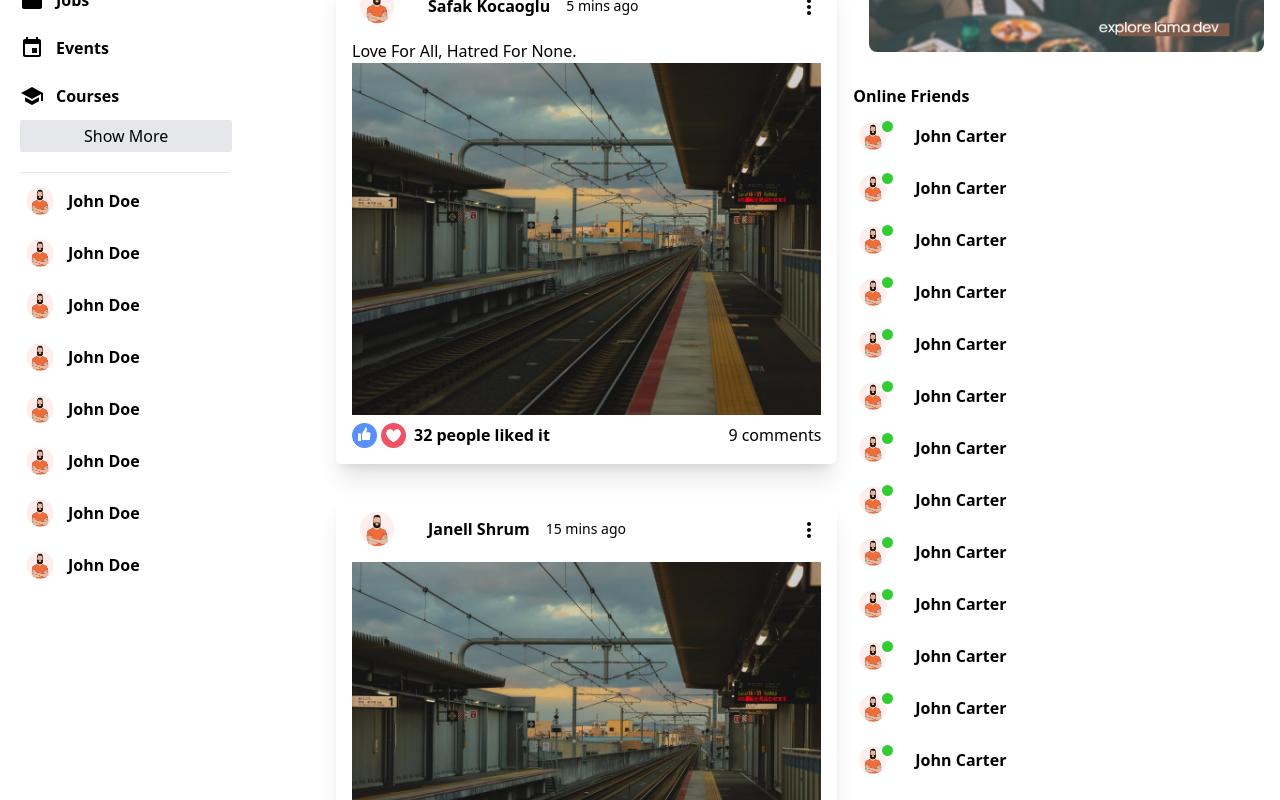
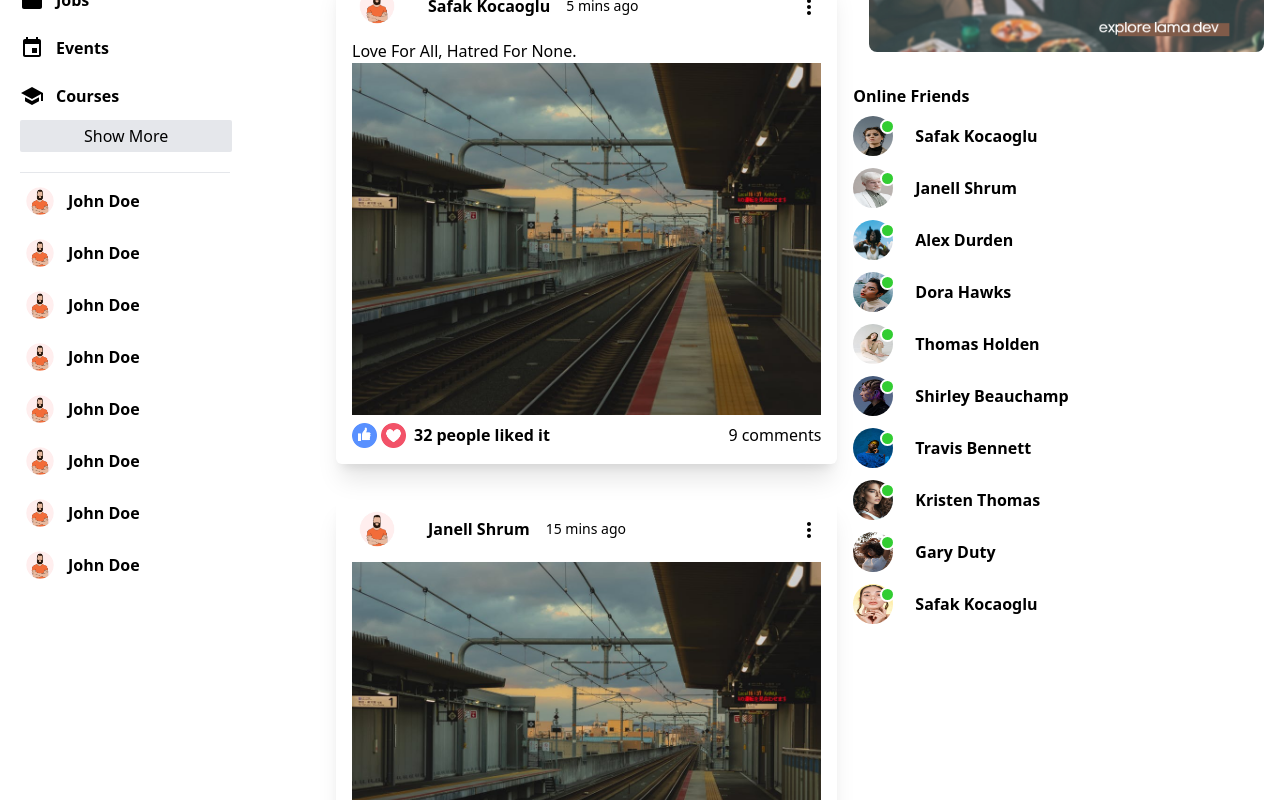
Before and after one commit to chienwchou/social-app, a React (Create React App) app: page / in a window 1280 px wide. Shown: the part 400-1200 px from the top of the page. Built offline with nearby package versions, Linux system fonts and the light colour scheme.

Commit message:
refactor online friends components

```diff
--- /dev/null
+++ b/src/components/online/Online.jsx
@@ -0,0 +1,13 @@
+import "./online.css";
+
+export default function Online({ user }) {
+  return (
+    <li className="rightbarFriend flex items-center gap-3 pb-3">
+      <div className="rightbarProfileImgContainer relative">
+        <img className="rightbarProfileImg" src={user.profilePicture} alt="" />
+        <span className="rightbarOnline"></span>
+      </div>
+      <span className="rightbarUsername font-bold">{user.username}</span>
+    </li>
+  );
+}
--- a/src/components/rightbar/Rightbar.jsx
+++ b/src/components/rightbar/Rightbar.jsx
@@ -1,3 +1,5 @@
+import { Users } from "../../dummyData";
+import Online from "../online/Online";
 import "./rightbar.css";
 
 export default function Rightbar({ className, ...props }) {
@@ -17,149 +19,9 @@ export default function Rightbar({ className, ...props }) {
         />
         <h4 className="rightbarTitle font-bold mb-2">Online Friends</h4>
         <ul className="rightbarFriendList">
-          <li className="rightbarFriend flex items-center gap-3 pb-3">
-            <div className="rightbarProfileImgContainer relative">
-              <img
-                className="rightbarProfileImg"
-                src="/assets/person/1.jpg"
-                alt=""
-              />
-              <span className="rightbarOnline"></span>
-            </div>
-            <span className="rightbarUsername font-bold">John Carter</span>
-          </li>
-          <li className="rightbarFriend flex items-center gap-3 pb-3">
-            <div className="rightbarProfileImgContainer relative">
-              <img
-                className="rightbarProfileImg"
-                src="/assets/person/1.jpg"
-                alt=""
-              />
-              <span className="rightbarOnline"></span>
-            </div>
-            <span className="rightbarUsername font-bold">John Carter</span>
-          </li>
-          <li className="rightbarFriend flex items-center gap-3 pb-3">
-            <div className="rightbarProfileImgContainer relative">
-              <img
-                className="rightbarProfileImg"
-                src="/assets/person/1.jpg"
-                alt=""
-              />
-              <span className="rightbarOnline"></span>
-            </div>
-            <span className="rightbarUsername font-bold">John Carter</span>
-          </li>
-          <li className="rightbarFriend flex items-center gap-3 pb-3">
-            <div className="rightbarProfileImgContainer relative">
-              <img
-                className="rightbarProfileImg"
-                src="/assets/person/1.jpg"
-                alt=""
-              />
-              <span className="rightbarOnline"></span>
-            </div>
-            <span className="rightbarUsername font-bold">John Carter</span>
-          </li>
-          <li className="rightbarFriend flex items-center gap-3 pb-3">
-            <div className="rightbarProfileImgContainer relative">
-              <img
-                className="rightbarProfileImg"
-                src="/assets/person/1.jpg"
-                alt=""
-              />
-              <span className="rightbarOnline"></span>
-            </div>
-            <span className="rightbarUsername font-bold">John Carter</span>
-          </li>
-          <li className="rightbarFriend flex items-center gap-3 pb-3">
-            <div className="rightbarProfileImgContainer relative">
-              <img
-                className="rightbarProfileImg"
-                src="/assets/person/1.jpg"
-                alt=""
-              />
-              <span className="rightbarOnline"></span>
-            </div>
-            <span className="rightbarUsername font-bold">John Carter</span>
-          </li>
-          <li className="rightbarFriend flex items-center gap-3 pb-3">
-            <div className="rightbarProfileImgContainer relative">
-              <img
-                className="rightbarProfileImg"
-                src="/assets/person/1.jpg"
-                alt=""
-              />
-              <span className="rightbarOnline"></span>
-            </div>
-            <span className="rightbarUsername font-bold">John Carter</span>
-          </li>
-          <li className="rightbarFriend flex items-center gap-3 pb-3">
-            <div className="rightbarProfileImgContainer relative">
-              <img
-                className="rightbarProfileImg"
-                src="/assets/person/1.jpg"
-                alt=""
-              />
-              <span className="rightbarOnline"></span>
-            </div>
-            <span className="rightbarUsername font-bold">John Carter</span>
-          </li>
-          <li className="rightbarFriend flex items-center gap-3 pb-3">
-            <div className="rightbarProfileImgContainer relative">
-              <img
-                className="rightbarProfileImg"
-                src="/assets/person/1.jpg"
-                alt=""
-              />
-              <span className="rightbarOnline"></span>
-            </div>
-            <span className="rightbarUsername font-bold">John Carter</span>
-          </li>
-          <li className="rightbarFriend flex items-center gap-3 pb-3">
-            <div className="rightbarProfileImgContainer relative">
-              <img
-                className="rightbarProfileImg"
-                src="/assets/person/1.jpg"
-                alt=""
-              />
-              <span className="rightbarOnline"></span>
-            </div>
-            <span className="rightbarUsername font-bold">John Carter</span>
-          </li>
-          <li className="rightbarFriend flex items-center gap-3 pb-3">
-            <div className="rightbarProfileImgContainer relative">
-              <img
-                className="rightbarProfileImg"
-                src="/assets/person/1.jpg"
-                alt=""
-              />
-              <span className="rightbarOnline"></span>
-            </div>
-            <span className="rightbarUsername font-bold">John Carter</span>
-          </li>
-          <li className="rightbarFriend flex items-center gap-3 pb-3">
-            <div className="rightbarProfileImgContainer relative">
-              <img
-                className="rightbarProfileImg"
-                src="/assets/person/1.jpg"
-                alt=""
-              />
-              <span className="rightbarOnline"></span>
-            </div>
-            <span className="rightbarUsername font-bold">John Carter</span>
-          </li>
-          <li className="rightbarFriend flex items-center gap-3 pb-3">
-            <div className="rightbarProfileImgContainer relative">
-              <img
-                className="rightbarProfileImg"
-                src="/assets/person/1.jpg"
-                alt=""
-              />
-              <span className="rightbarOnline"></span>
-            </div>
-            <span className="rightbarUsername font-bold">John Carter</span>
-          </li>
+          {Users.map((u) => (
+            <Online key={u.id} user={u} />
+          ))}
         </ul>
       </div>
     </div>
```
Also changed, not shown: src/components/online/online.css (added).
